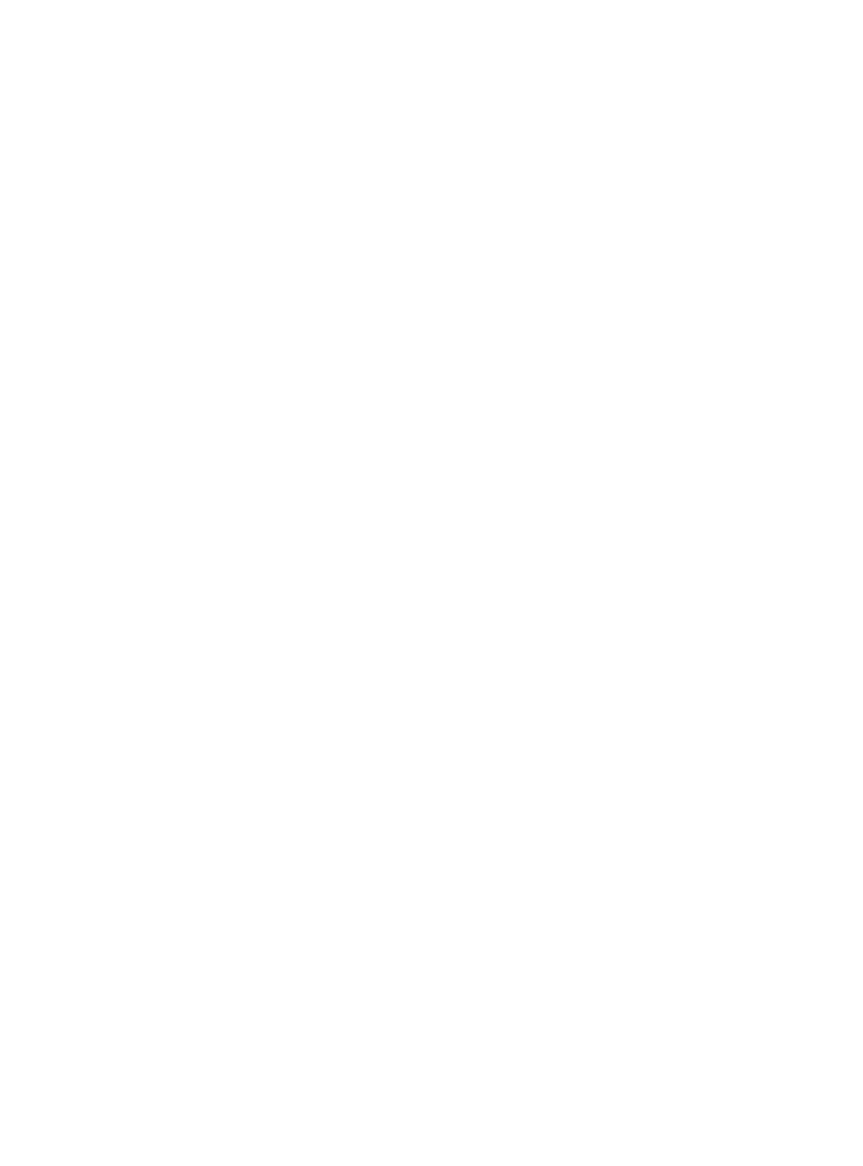
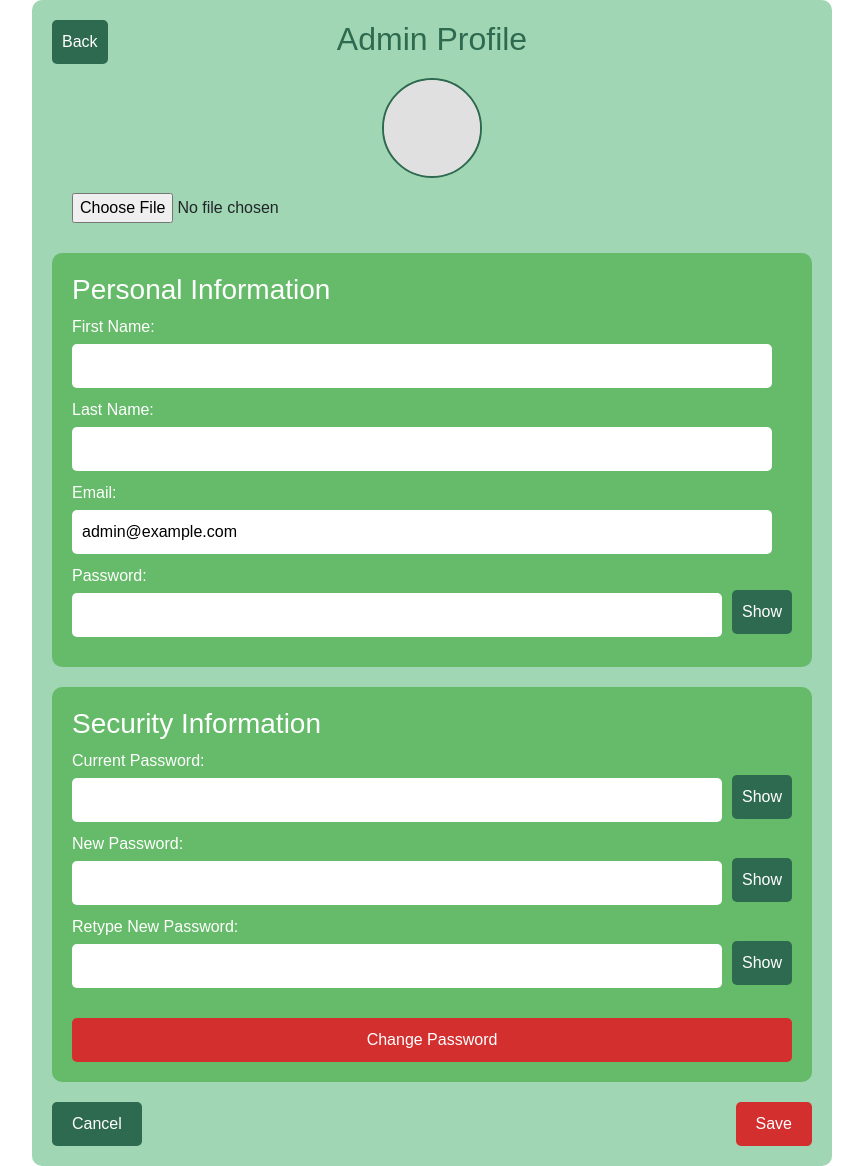
Before and after one commit to Navindu-Kavishka/aidora-frontend, a React (Vite) app: page /adminprofile in a window 1280 px wide. Before the commit this address had no page. Shown: the whole page, without its empty margins (208-1071 px from the left). Before the commit the page ends 800 px from the top, so only its background shows below. Built offline with nearby package versions, Linux system fonts and the light colour scheme.

Commit message:
admin prof

```diff
--- a/src/App.jsx
+++ b/src/App.jsx
@@ -34,6 +34,7 @@ import CreateProject from './pages/CreateProject/CreateProject'
 import EditProfile from './pages/EditProfile/EditProfile'
 
 import AdminLogin from './pages/AdminLogin/AdminLogin';
+import AdminProfile from './pages/AdminProfile/AdminProfile';
 
 
 
@@ -68,6 +69,8 @@ const App = () => {
 
         </Route>
 
+        <Route path='adminprofile' element={<AdminProfile/>} />
+
 
 
       <Route path='/OngoingProject' element={<OngoingProject/>}/>
--- /dev/null
+++ b/src/pages/AdminProfile/AdminProfile.css
@@ -0,0 +1,136 @@
+.admin-profile {
+    background-color: #a0d6b4;
+    width: 800px; /* Increased width */
+    margin: auto;
+    padding: 20px;
+    border-radius: 10px;
+    font-family: Arial, sans-serif;
+    position: relative;
+  }
+
+  .back-button {
+    background-color: #2d6a4f;
+    color: white;
+    border: none;
+    padding: 10px;
+    cursor: pointer;
+    border-radius: 5px;
+    position: absolute;
+    top: 20px;
+    left: 20px;
+  }
+
+  h2 {
+    text-align: center;
+    color: #2d6a4f;
+  }
+
+  .profile-pic-container {
+    display: flex;
+    flex-direction: column;
+    align-items: center;
+    margin: 20px 0;
+  }
+
+  .profile-pic {
+    width: 100px;
+    height: 100px;
+    background-color: #e0e0e0;
+    border-radius: 50%;
+    border: 2px solid #2d6a4f;
+    display: flex;
+    justify-content: center;
+    align-items: center;
+    overflow: hidden;
+  }
+
+  .profile-pic img {
+    width: 100%;
+    height: 100%;
+    object-fit: cover;
+  }
+
+  .placeholder-pic {
+    width: 100%;
+    height: 100%;
+    background-color: #e0e0e0;
+    border-radius: 50%;
+  }
+
+  .personal-info, .security-info {
+    background-color: #66bb6a;
+    padding: 20px;
+    border-radius: 10px;
+    margin-bottom: 20px;
+  }
+
+  .personal-info h3, .security-info h3 {
+    color: white;
+  }
+
+  label {
+    display: block;
+    margin-bottom: 10px;
+    color: white;
+  }
+
+  input[type="text"], input[type="email"], input[type="password"], input[type="file"] {
+    width: calc(100% - 20px);
+    padding: 10px;
+    margin-top: 5px;
+    border: none;
+    border-radius: 5px;
+  }
+
+  .password-container {
+    display: flex;
+    align-items: center;
+  }
+
+  .password-container input {
+    flex: 1;
+  }
+
+  .password-container button {
+    margin-left: 10px;
+    background-color: #2d6a4f;
+    color: white;
+    border: none;
+    padding: 10px;
+    cursor: pointer;
+    border-radius: 5px;
+  }
+
+  .change-password-button {
+    background-color: #d32f2f;
+    color: white;
+    border: none;
+    padding: 10px;
+    cursor: pointer;
+    border-radius: 5px;
+    width: 100%;
+    margin-top: 20px;
+  }
+
+  .form-actions {
+    display: flex;
+    justify-content: space-between;
+  }
+
+  .cancel-button {
+    background-color: #2d6a4f;
+    color: white;
+    border: none;
+    padding: 10px 20px;
+    cursor: pointer;
+    border-radius: 5px;
+  }
+
+  .save-button {
+    background-color: #d32f2f;
+    color: white;
+    border: none;
+    padding: 10px 20px;
+    cursor: pointer;
+    border-radius: 5px;
+  }
--- /dev/null
+++ b/src/pages/AdminProfile/AdminProfile.jsx
@@ -0,0 +1,122 @@
+import React, { useState } from 'react';
+import './AdminProfile.css'; // Import the CSS file for styling
+
+const AdminProfile = () => {
+  const [formData, setFormData] = useState({
+    firstName: '',
+    lastName: '',
+    email: 'admin@example.com', // Example email
+    password: '',
+    currentPassword: '',
+    newPassword: '',
+    retypeNewPassword: '',
+    profilePic: null
+  });
+
+  const [passwordVisibility, setPasswordVisibility] = useState({
+    password: false,
+    currentPassword: false,
+    newPassword: false,
+    retypeNewPassword: false,
+  });
+
+  const handleChange = (e) => {
+    const { name, value } = e.target;
+
+    // Validation for name fields
+    if ((name === 'firstName' || name === 'lastName') && /[^a-zA-Z\s]/.test(value)) {
+      return;
+    }
+
+    setFormData({ ...formData, [name]: value });
+  };
+
+  const handleFileChange = (e) => {
+    setFormData({ ...formData, profilePic: e.target.files[0] });
+  };
+
+  const togglePasswordVisibility = (field) => {
+    setPasswordVisibility((prevState) => ({
+      ...prevState,
+      [field]: !prevState[field],
+    }));
+  };
+
+  const handleSubmit = (e) => {
+    e.preventDefault();
+    // Add your form submission logic here
+    console.log(formData);
+  };
+
+  return (
+    <div className="admin-profile">
+      <button className="back-button" onClick={() => window.history.back()}>Back</button>
+      <h2>Admin Profile</h2>
+      <form onSubmit={handleSubmit}>
+        <div className="profile-pic-container">
+          <div className="profile-pic">
+            {formData.profilePic ? (
+              <img src={URL.createObjectURL(formData.profilePic)} alt="Profile" />
+            ) : (
+              <div className="placeholder-pic"></div>
+            )}
+          </div>
+          <input type="file" onChange={handleFileChange} />
+        </div>
+        <div className="personal-info">
+          <h3>Personal Information</h3>
+          <label>
+            First Name:
+            <input type="text" name="firstName" value={formData.firstName} onChange={handleChange} />
+          </label>
+          <label>
+            Last Name:
+            <input type="text" name="lastName" value={formData.lastName} onChange={handleChange} />
+          </label>
+          <label>
+            Email:
+            <input type="email" name="email" value={formData.email} onChange={handleChange} readOnly />
+          </label>
+          <label>
+            Password:
+            <div className="password-container">
+              <input type={passwordVisibility.password ? "text" : "password"} name="password" value={formData.password} onChange={handleChange} />
+              <button type="button" onClick={() => togglePasswordVisibility('password')}>{passwordVisibility.password ? 'Hide' : 'Show'}</button>
+            </div>
+          </label>
+        </div>
+        <div className="security-info">
+          <h3>Security Information</h3>
+          <label>
+            Current Password:
+            <div className="password-container">
+              <input type={passwordVisibility.currentPassword ? "text" : "password"} name="currentPassword" value={formData.currentPassword} onChange={handleChange} />
+              <button type="button" onClick={() => togglePasswordVisibility('currentPassword')}>{passwordVisibility.currentPassword ? 'Hide' : 'Show'}</button>
+            </div>
+          </label>
+          <label>
+            New Password:
+            <div className="password-container">
+              <input type={passwordVisibility.newPassword ? "text" : "password"} name="newPassword" value={formData.newPassword} onChange={handleChange} />
+              <button type="button" onClick={() => togglePasswordVisibility('newPassword')}>{passwordVisibility.newPassword ? 'Hide' : 'Show'}</button>
+            </div>
+          </label>
+          <label>
+            Retype New Password:
+            <div className="password-container">
+              <input type={passwordVisibility.retypeNewPassword ? "text" : "password"} name="retypeNewPassword" value={formData.retypeNewPassword} onChange={handleChange} />
+              <button type="button" onClick={() => togglePasswordVisibility('retypeNewPassword')}>{passwordVisibility.retypeNewPassword ? 'Hide' : 'Show'}</button>
+            </div>
+          </label>
+          <button type="button" className="change-password-button" onClick={() => {/* Add password reset logic */}}>Change Password</button>
+        </div>
+        <div className="form-actions">
+          <button type="button" className="cancel-button" onClick={() => {/* Add cancel logic */}}>Cancel</button>
+          <button type="submit" className="save-button">Save</button>
+        </div>
+      </form>
+    </div>
+  );
+};
+
+export default AdminProfile;
```
